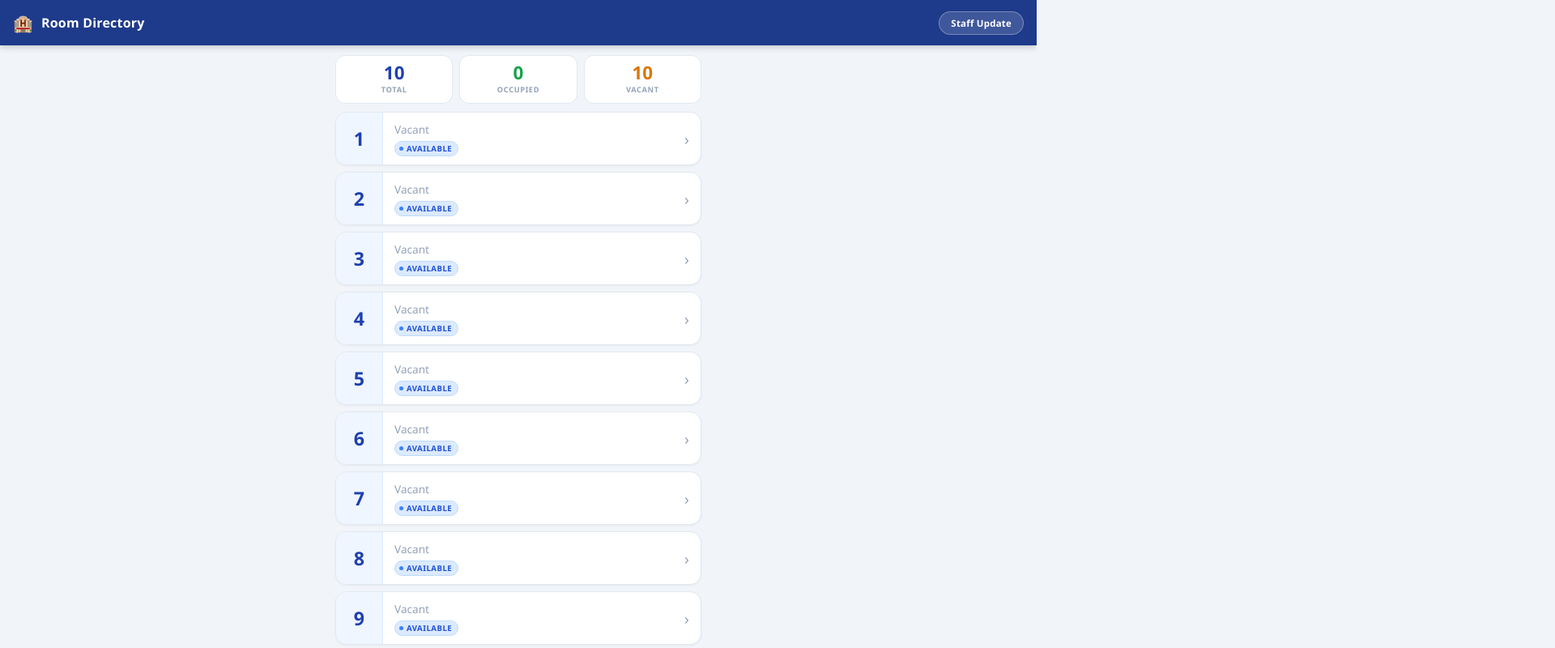
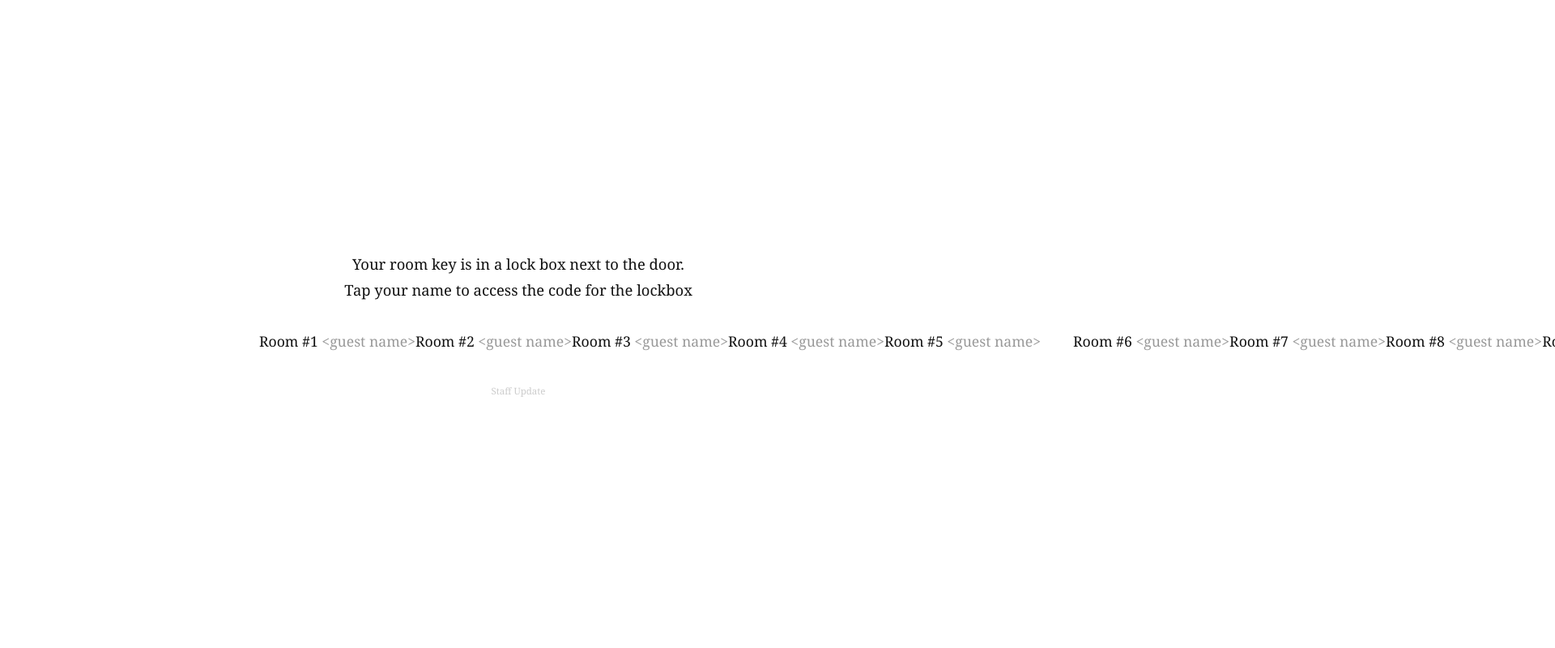
Before and after one commit to SalmanMani86/motel-rooms, a plain HTML site: page index.html in a window 1280 px wide. Shown: the top 800 px of the page at 81% size, 1920 px wide, since content can reach past the window. Drawn offline with Linux system fonts and the light colour scheme.

Commit message:
Rebuild to match client mockup - two column centered layout

```diff
--- a/index.html
+++ b/index.html
@@ -7,317 +7,107 @@
   <style>
     * { box-sizing: border-box; margin: 0; padding: 0; }
 
-    html, body {
-      height: 100%;
-      font-family: 'Segoe UI', system-ui, sans-serif;
-      background: #f1f5f9;
-    }
-
     body {
+      font-family: Georgia, 'Times New Roman', serif;
+      background: #fff;
+      min-height: 100vh;
       display: flex;
       flex-direction: column;
       align-items: center;
-      overflow: hidden; /* prevent body scroll — inner list scrolls */
+      justify-content: center;
+      text-align: center;
+      padding: 40px 24px;
     }
 
-    /* ── Fixed top bar ── */
-    .topbar {
-      width: 100%;
-      background: #1e3a8a;
-      display: flex;
-      align-items: center;
-      justify-content: space-between;
-      padding: 0 16px;
-      height: 56px;
-      flex-shrink: 0;
-      box-shadow: 0 2px 8px rgba(0,0,0,0.2);
-      z-index: 10;
+    .instructions {
+      font-size: 1.15rem;
+      line-height: 1.7;
+      color: #111;
+      margin-bottom: 36px;
+      max-width: 600px;
     }
 
-    .topbar-left {
-      display: flex;
-      align-items: center;
-      gap: 10px;
+    .room-grid {
+      display: grid;
+      grid-template-columns: 1fr 1fr;
+      gap: 10px 40px;
+      width: 100%;
+      max-width: 640px;
     }
 
-    .topbar-left span.icon { font-size: 1.25rem; }
-
-    .topbar-left span.title {
-      font-size: 1rem;
-      font-weight: 700;
-      color: #fff;
-      letter-spacing: 0.2px;
-    }
-
-    .staff-btn {
-      background: rgba(255,255,255,0.15);
-      color: #fff;
-      font-size: 0.72rem;
-      font-weight: 600;
-      border: 1.5px solid rgba(255,255,255,0.3);
-      border-radius: 20px;
-      padding: 6px 14px;
+    .room-link {
+      font-size: 1.1rem;
+      color: #111;
       text-decoration: none;
-      letter-spacing: 0.2px;
-      transition: background 0.15s;
+      text-align: left;
+      padding: 6px 0;
+      border-bottom: 1px solid transparent;
+      transition: color 0.15s;
       white-space: nowrap;
     }
 
-    .staff-btn:hover { background: rgba(255,255,255,0.25); }
-
-    /* ── Stats row (fixed, not scrollable) ── */
-    .stats-row {
-      width: 100%;
-      max-width: 480px;
-      display: flex;
-      gap: 8px;
-      padding: 12px 14px 10px;
-      flex-shrink: 0;
+    .room-link:hover {
+      color: #1d4ed8;
+      text-decoration: underline;
     }
 
-    .stat {
-      flex: 1;
-      background: #fff;
-      border-radius: 12px;
-      padding: 10px 8px;
-      text-align: center;
-      border: 1.5px solid #e2e8f0;
+    .room-link .vacant {
+      color: #999;
     }
 
-    .stat-val {
-      font-size: 1.4rem;
-      font-weight: 800;
-      line-height: 1;
+    .updated {
+      margin-top: 32px;
+      font-size: 0.72rem;
+      color: #bbb;
     }
 
-    .stat-val.blue  { color: #1e40af; }
-    .stat-val.green { color: #16a34a; }
-    .stat-val.amber { color: #d97706; }
-
-    .stat-lbl {
-      font-size: 0.58rem;
-      font-weight: 700;
-      text-transform: uppercase;
-      letter-spacing: 0.6px;
-      color: #94a3b8;
-      margin-top: 3px;
+    .staff-link {
+      margin-top: 10px;
+      font-size: 0.72rem;
+      color: #ccc;
+      text-decoration: none;
     }
 
-    /* ── Scrollable room list ── */
-    .scroll-wrap {
-      width: 100%;
-      max-width: 480px;
-      flex: 1;
-      overflow-y: auto;
-      padding: 0 14px 16px;
-      -webkit-overflow-scrolling: touch;
-    }
-
-    /* subtle scrollbar */
-    .scroll-wrap::-webkit-scrollbar { width: 4px; }
-    .scroll-wrap::-webkit-scrollbar-track { background: transparent; }
-    .scroll-wrap::-webkit-scrollbar-thumb { background: #cbd5e1; border-radius: 4px; }
-
-    .room-list {
-      display: flex;
-      flex-direction: column;
-      gap: 8px;
-    }
-
-    /* ── Room cards ── */
-    .room-card {
-      display: flex;
-      align-items: center;
-      background: #fff;
-      border-radius: 14px;
-      text-decoration: none;
-      overflow: hidden;
-      border: 1.5px solid #e2e8f0;
-      box-shadow: 0 1px 3px rgba(0,0,0,0.05);
-      transition: box-shadow 0.15s, border-color 0.15s, transform 0.1s;
-    }
-
-    .room-card:active { transform: scale(0.98); }
-
-    .room-card.occupied {
-      border-color: #bbf7d0;
-      background: #f0fdf4;
-    }
-
-    .room-card:hover {
-      box-shadow: 0 4px 14px rgba(30,58,138,0.1);
-      border-color: #93c5fd;
-    }
-
-    .room-card.occupied:hover { border-color: #4ade80; }
-
-    /* Number column */
-    .num-col {
-      width: 58px;
-      min-width: 58px;
-      height: 64px;
-      display: flex;
-      align-items: center;
-      justify-content: center;
-      font-size: 1.45rem;
-      font-weight: 800;
-      color: #1e40af;
-      background: #eff6ff;
-      border-right: 1.5px solid #dbeafe;
-    }
-
-    .room-card.occupied .num-col {
-      background: #dcfce7;
-      border-right-color: #bbf7d0;
-      color: #15803d;
-    }
-
-    /* Info column */
-    .info-col {
-      flex: 1;
-      padding: 0 14px;
-      min-width: 0;
-    }
-
-    /* OCCUPIED: bold, dark, prominent */
-    .guest {
-      font-size: 1rem;
-      font-weight: 700;
-      color: #0f172a;
-      white-space: nowrap;
-      overflow: hidden;
-      text-overflow: ellipsis;
-    }
-
-    /* VACANT: clearly softer, recedes visually */
-    .guest.vacant {
-      font-size: 0.85rem;
-      font-weight: 500;
-      color: #94a3b8;
-    }
-
-    /* Status badge */
-    .badge {
-      display: inline-flex;
-      align-items: center;
-      gap: 4px;
-      font-size: 0.6rem;
-      font-weight: 700;
-      text-transform: uppercase;
-      letter-spacing: 0.5px;
-      margin-top: 4px;
-      padding: 2px 7px 2px 5px;
-      border-radius: 20px;
-    }
-
-    /* Occupied badge: solid green */
-    .badge.occ {
-      background: #dcfce7;
-      color: #15803d;
-    }
-
-    /* Vacant badge: blue */
-    .badge.vac {
-      background: #dbeafe;
-      color: #1d4ed8;
-      border: 1px solid #bfdbfe;
-    }
-
-    .badge-dot {
-      width: 5px;
-      height: 5px;
-      border-radius: 50%;
-      flex-shrink: 0;
-    }
-
-    .badge.occ .badge-dot { background: #16a34a; }
-    .badge.vac .badge-dot { background: #3b82f6; }
-
-    /* Arrow */
-    .arrow-col {
-      padding-right: 14px;
-      font-size: 1.2rem;
-      color: #94a3b8;
-      flex-shrink: 0;
-    }
-
-    .room-card.occupied .arrow-col { color: #4ade80; }
-
-    /* Bottom timestamp */
-    .updated-label {
-      font-size: 0.68rem;
-      color: #64748b;
-      font-weight: 500;
-      text-align: center;
-      padding: 10px 0 4px;
-    }
+    .staff-link:hover { color: #999; }
   </style>
 </head>
 <body>
 
-  <!-- Fixed top bar -->
-  <div class="topbar">
-    <div class="topbar-left">
-      <span class="icon">🏨</span>
-      <span class="title">Room Directory</span>
-    </div>
-    <a class="staff-btn" href="admin.html">Staff Update</a>
-  </div>
+  <p class="instructions">
+    Your room key is in a lock box next to the door.<br>
+    Tap your name to access the code for the lockbox
+  </p>
 
-  <!-- Stats (pinned, not scrollable) -->
-  <div class="stats-row">
-    <div class="stat">
-      <div class="stat-val blue">10</div>
-      <div class="stat-lbl">Total</div>
-    </div>
-    <div class="stat">
-      <div class="stat-val green" id="occupiedCount">0</div>
-      <div class="stat-lbl">Occupied</div>
-    </div>
-    <div class="stat">
-      <div class="stat-val amber" id="vacantCount">10</div>
-      <div class="stat-lbl">Vacant</div>
-    </div>
-  </div>
+  <div class="room-grid" id="roomGrid"></div>
 
-  <!-- Scrollable room list -->
-  <div class="scroll-wrap">
-    <div class="room-list" id="roomList"></div>
-    <div class="updated-label" id="lastUpdated"></div>
-  </div>
+  <p class="updated" id="lastUpdated"></p>
+  <a class="staff-link" href="admin.html">Staff Update</a>
 
   <script>
+    const SHEET_CSV_URL = ''; // paste Google Sheet CSV URL here when ready
+
     function renderRooms(names) {
-      const list = document.getElementById('roomList');
-      list.innerHTML = '';
-      let occupied = 0;
+      const grid = document.getElementById('roomGrid');
+      grid.innerHTML = '';
 
-      names.forEach(function(entry) {
-        const room = entry.room;
-        const name = entry.name ? entry.name.trim() : '';
-        const isOcc = name !== '';
-        if (isOcc) occupied++;
+      // left column: rooms 1-5, right column: rooms 6-10
+      const left  = names.slice(0, 5);
+      const right = names.slice(5, 10);
+      const cols  = [left, right];
 
-        const card = document.createElement('a');
-        card.href = 'room.html?r=' + room;
-        card.className = 'room-card' + (isOcc ? ' occupied' : '');
-        card.innerHTML =
-          '<div class="num-col">' + room + '</div>' +
-          '<div class="info-col">' +
-            '<div class="guest' + (isOcc ? '' : ' vacant') + '">' +
-              (isOcc ? name : 'Vacant') +
-            '</div>' +
-            '<div class="badge ' + (isOcc ? 'occ' : 'vac') + '">' +
-              '<span class="badge-dot"></span>' +
-              (isOcc ? 'Occupied' : 'Available') +
-            '</div>' +
-          '</div>' +
-          '<div class="arrow-col">›</div>';
-        list.appendChild(card);
+      cols.forEach(function(col) {
+        const colDiv = document.createElement('div');
+        col.forEach(function(entry) {
+          const name = entry.name ? entry.name.trim() : '';
+          const a = document.createElement('a');
+          a.href = 'room.html?r=' + entry.room;
+          a.className = 'room-link';
+          a.innerHTML = 'Room #' + entry.room + ' ' +
+            (name ? name : '<span class="vacant">&lt;guest name&gt;</span>');
+          colDiv.appendChild(a);
+        });
+        grid.appendChild(colDiv);
       });
-
-      document.getElementById('occupiedCount').textContent = occupied;
-      document.getElementById('vacantCount').textContent = 10 - occupied;
 
       const saved = localStorage.getItem('motel_updated');
       if (saved) {
@@ -325,11 +115,36 @@
       }
     }
 
-    const stored = localStorage.getItem('motel_names');
-    const defaults = Array.from({ length: 10 }, function(_, i) {
-      return { room: i + 1, name: '' };
-    });
-    renderRooms(stored ? JSON.parse(stored) : defaults);
+    async function loadFromSheets() {
+      try {
+        const res = await fetch(SHEET_CSV_URL);
+        const text = await res.text();
+        const lines = text.trim().split('\n').slice(1);
+        const names = Array.from({ length: 10 }, function(_, i) {
+          const n = i + 1;
+          const line = lines.find(function(l) { return parseInt(l.split(',')[0]) === n; });
+          const name = line ? (line.split(',')[1] || '').trim().replace(/^"|"$/g, '') : '';
+          return { room: n, name: name };
+        });
+        renderRooms(names);
+      } catch(e) {
+        loadFromLocal();
+      }
+    }
+
+    function loadFromLocal() {
+      const stored = localStorage.getItem('motel_names');
+      const defaults = Array.from({ length: 10 }, function(_, i) {
+        return { room: i + 1, name: '' };
+      });
+      renderRooms(stored ? JSON.parse(stored) : defaults);
+    }
+
+    if (SHEET_CSV_URL) {
+      loadFromSheets();
+    } else {
+      loadFromLocal();
+    }
   </script>
 </body>
 </html>
```
